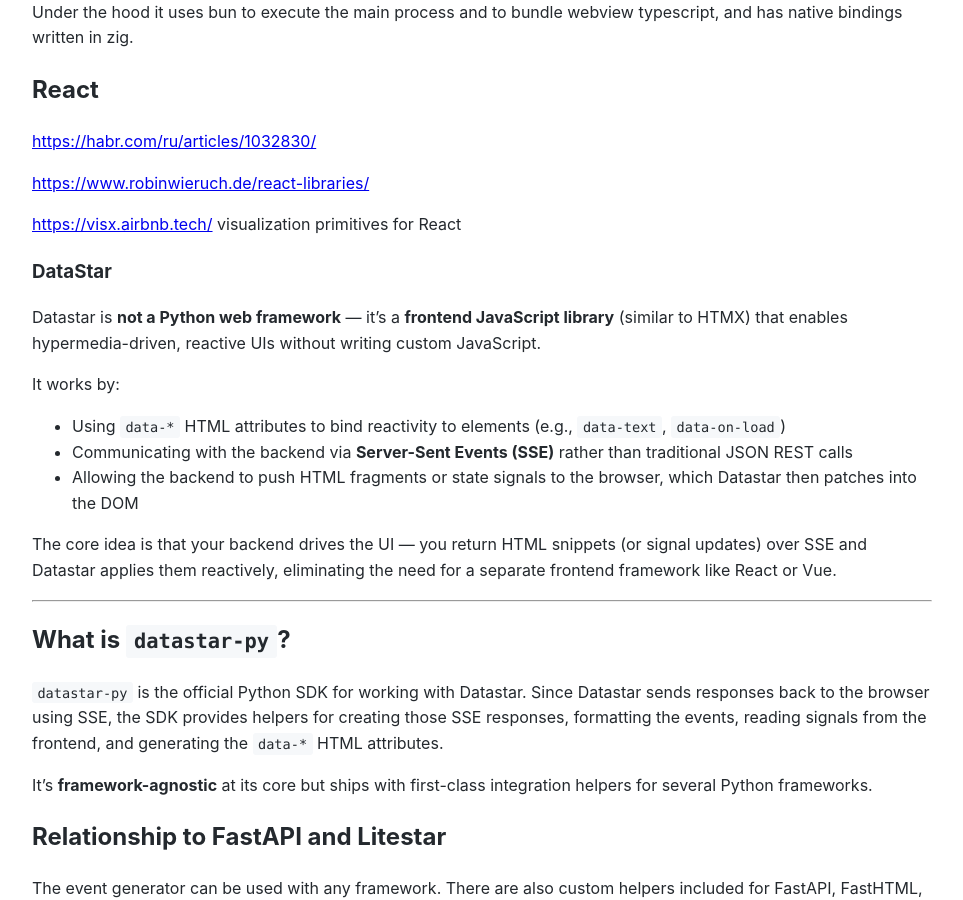
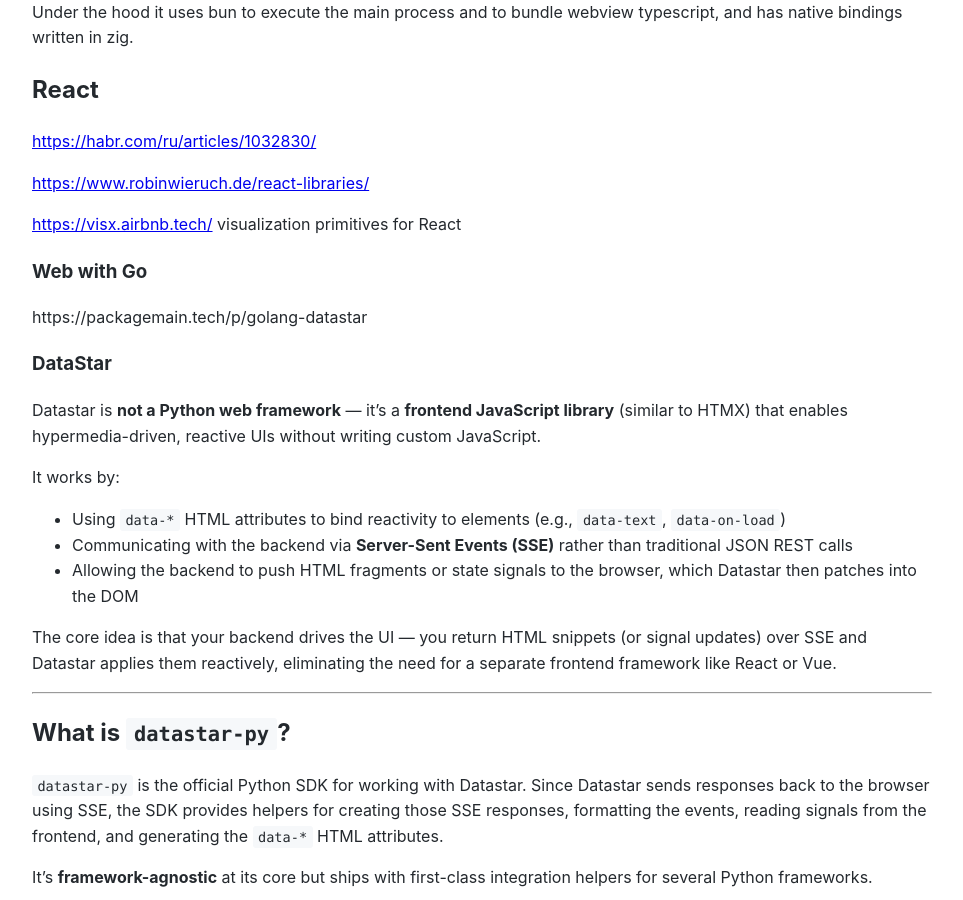
Before and after one commit to Michael-Lubinsky/michael-lubinsky.github.com, a Jekyll site: the page built from web/web.md, in a window 1280 px wide and 900 px high, scrolled down 1534 px. Shown: the whole window, without its empty margins (158-1121 px from the left). Built offline with Jekyll 4.4.1, drawn with Linux system fonts in a browser that asks for light colours; our own code applies the rules of GitHub Pages for plain Markdown files.

Commit message:
Update web.md

```diff
--- a/web/web.md
+++ b/web/web.md
@@ -76,6 +76,9 @@
 <https://www.robinwieruch.de/react-libraries/>
 
 <https://visx.airbnb.tech/> visualization primitives for React
+
+### Web with Go
+https://packagemain.tech/p/golang-datastar
 
 ### DataStar
 
```
